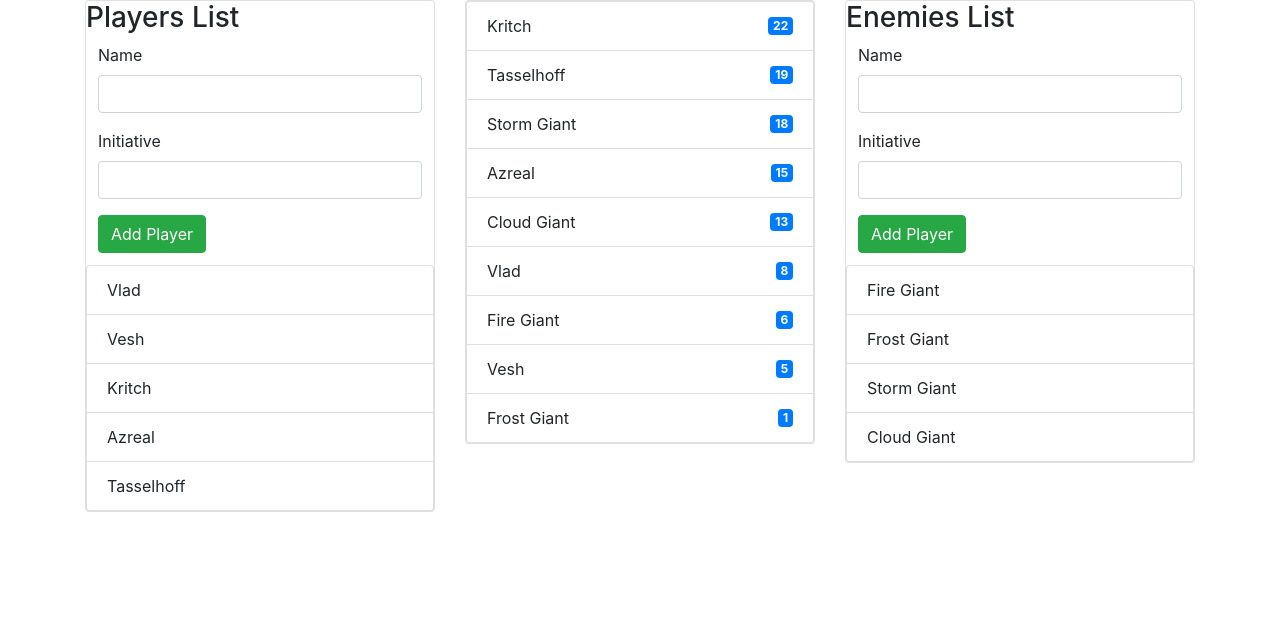
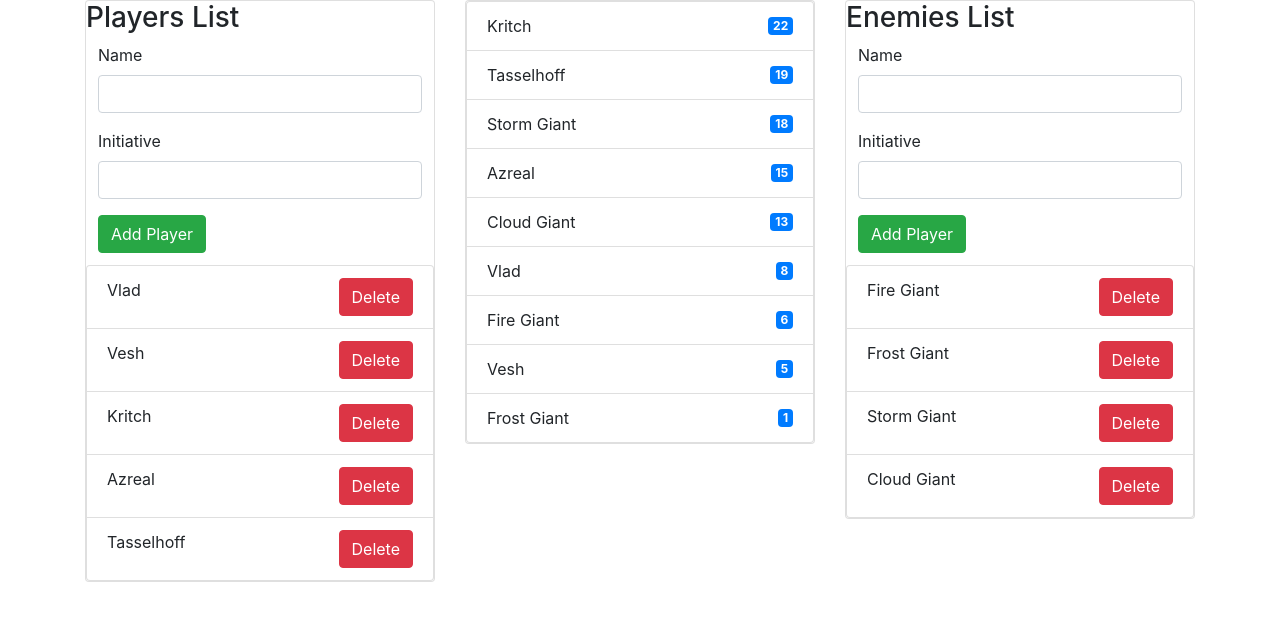
Before and after one commit to tmazyrko/initiative-tracker, a React (Create React App) app: page / in a window 1280 px wide. Shown: the top 620 px of the page. Built offline with nearby package versions, Linux system fonts and the light colour scheme.

Commit message:
Add Delete button

```diff
--- a/src/components/TeamMember.js
+++ b/src/components/TeamMember.js
@@ -5,6 +5,12 @@ const TeamMember = (props) => {
         <li className='list-group-item'
             key={props.index}>
             { props.character.name }
+            <button
+                type="button"
+                className="btn btn-danger float-right"
+                onClick={() => props.removeCharacter(props.character.id)}>
+                Delete
+            </button>
         </li>
     );
 };
```
